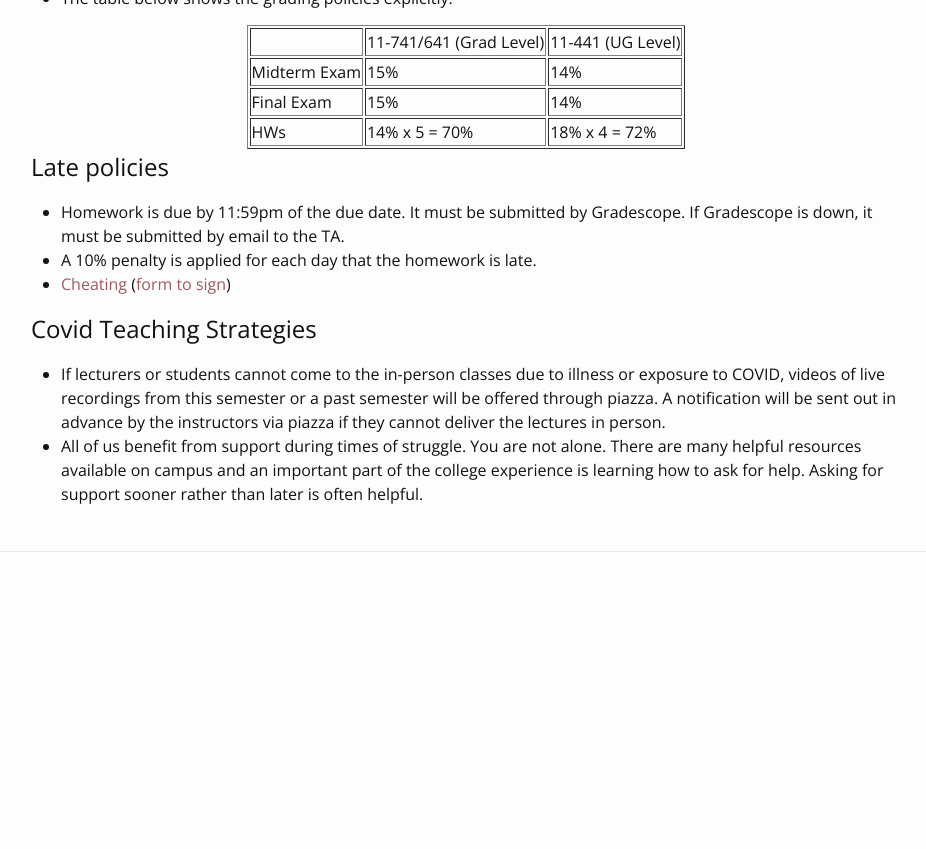
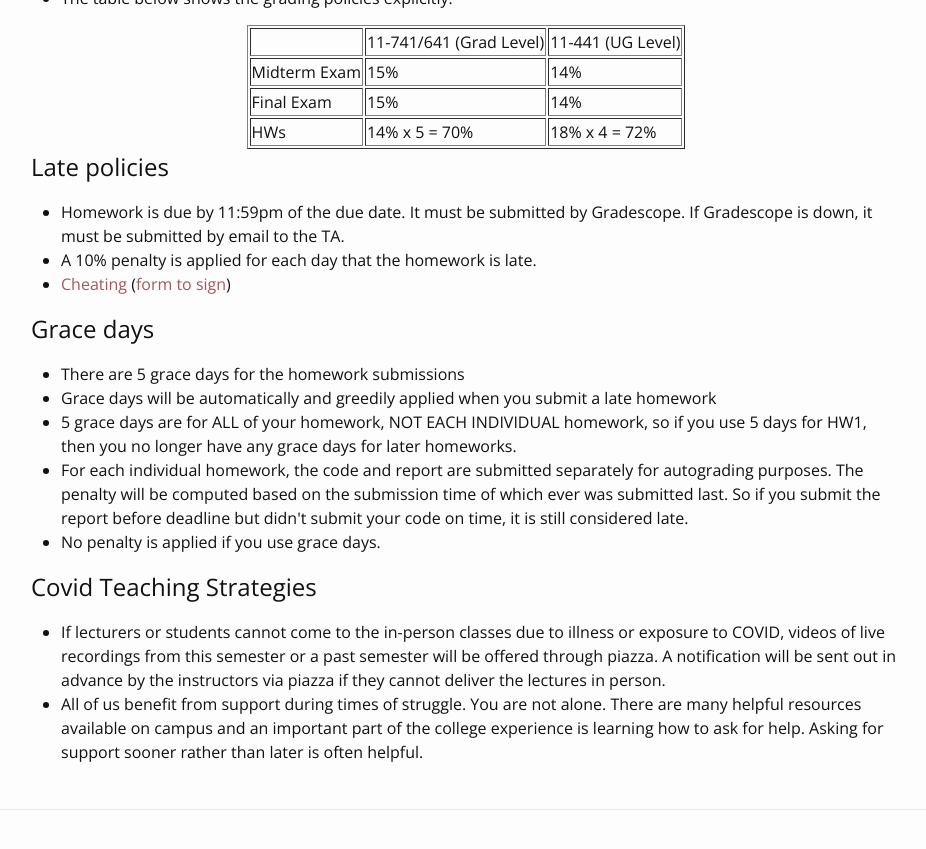
Before and after one commit to cmu-ml4graph/s2024, a Jekyll site: the page built from index.md, in a window 1280 px wide and 900 px high, scrolled down 5925 px. Shown: the top 849 px of the window, without its empty margins (174-1100 px from the left). Built offline with Jekyll 4.4.1, drawn with Linux system fonts in a browser that asks for light colours; nearby versions of some CDN libraries; before the commit the page ends 6567 px from its top, so only the background shows below that.

Commit message:
Update home.html

```diff
--- a/_layouts/home.html
+++ b/_layouts/home.html
@@ -288,6 +288,13 @@ layout: default
             <li>{{policy }} </li>
             {% endfor %}
         </ul>
+
+        <h2>Grace days</h2>
+        <ul>
+            {% for policy in site.data.course_info.gracedays %}
+            <li>{{policy }} </li>
+            {% endfor %}
+        </ul>
     </div>
 
     <div class="container sec">
```
